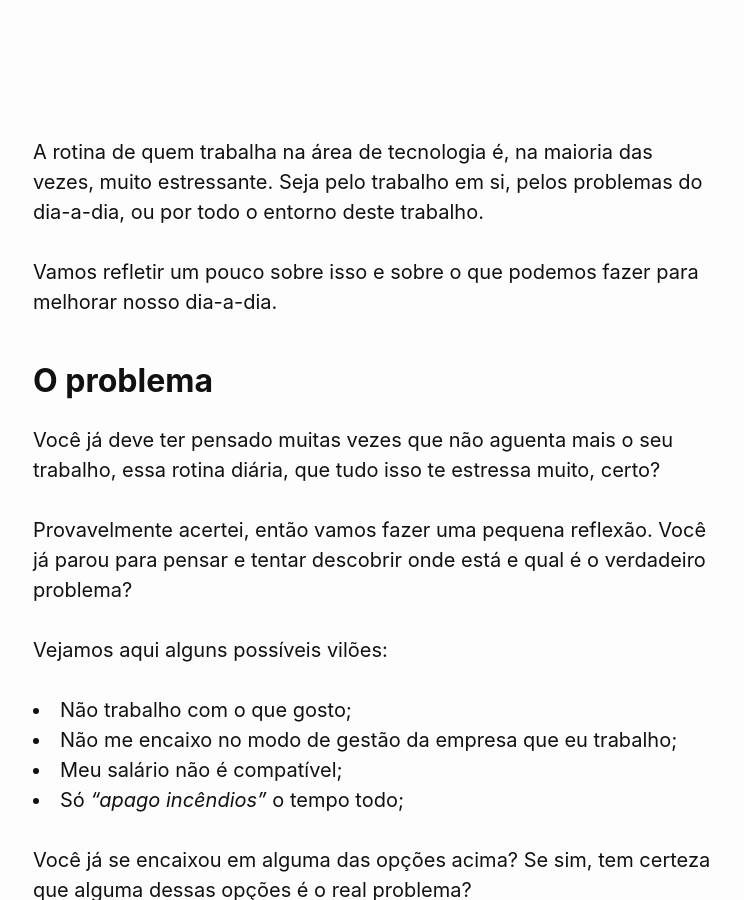
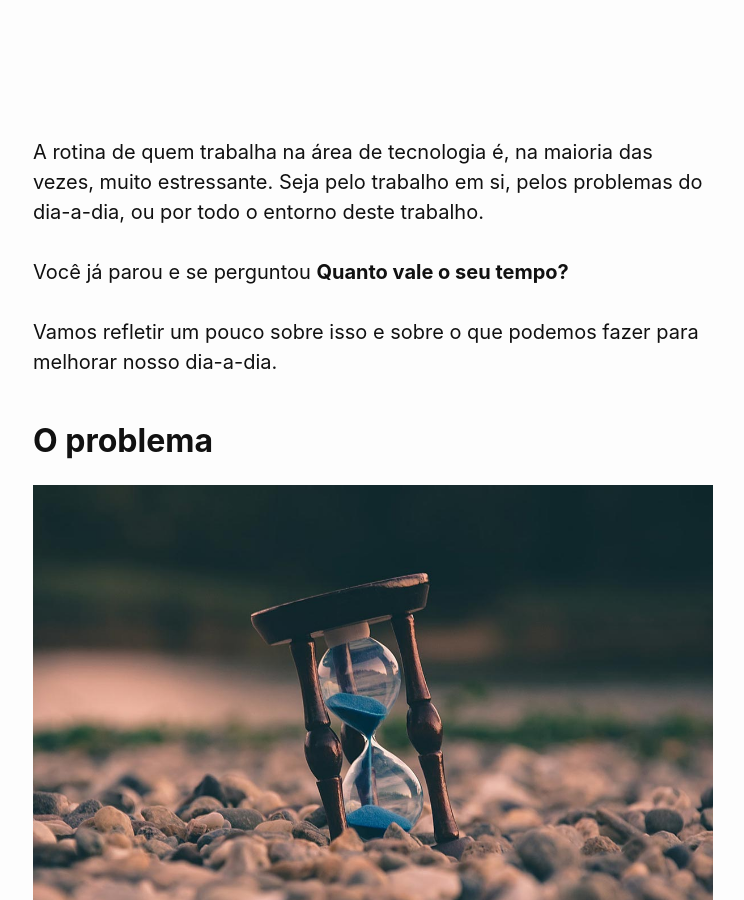
Before and after one commit to evertonstrack/blog.evertonstrack.com.br, a Jekyll site: the page built from _posts/2018-07-17-quanto-vale-o-seu-tempo.markdown, in a window 1280 px wide and 900 px high, scrolled down 329 px. Shown: the whole window, without its empty margins (267-1011 px from the left). Built offline with Jekyll 4.4.1, drawn with Linux system fonts in a browser that asks for light colours; comment, search, counter and statistics services are not loaded.

Commit message:
Share images on posts

```diff
--- a/_posts/2018-07-07-ola-meu-nome-e-everton.markdown
+++ b/_posts/2018-07-07-ola-meu-nome-e-everton.markdown
@@ -31,7 +33,7 @@ Sou estudante de Design, e isso meu deu um novo olhar sobre tudo na tecnologia.
 
 Minha noiva me definiria como o **Spock, com ódio**. Sou um cara meio quieto no geral, mas entre amigos sempre rola alguma piada sem graça.
 
-![Spock - Star Trek](https://d2mxuefqeaa7sj.cloudfront.net/s_89D3F5CD7CFF94850BBB1D254D12B21BC6FA9C60C0D832D828A34269F39F660D_1532400757464_spock.jpg)
+![Spock - Star Trek](/assets/images/posts/ola-meu-nome-e-everton/spock.jpg)
 
 Para finalizar, algumas curiosidade que ao meu ver me descrevem bem:
 
--- a/_posts/2018-07-17-quanto-vale-o-seu-tempo.markdown
+++ b/_posts/2018-07-17-quanto-vale-o-seu-tempo.markdown
@@ -6,15 +6,18 @@ date:   2018-07-26 21:58:09 -0300
 bodyClass: post-life
 theme-color: "#4CAF50"
 tags: ['life']
-image: /assets/images/evertonstrack.jpg
+image: /assets/images/posts/quanto-vale-seu-tempo/quanto-vale-seu-tempo.jpg
 ---
 
 A rotina de quem trabalha na área de tecnologia é, na maioria das vezes, muito estressante. Seja pelo trabalho em si, pelos problemas do dia-a-dia, ou por todo o entorno deste trabalho.
 
+Você já parou e se perguntou **Quanto vale o seu tempo?**
+
 Vamos refletir um pouco sobre isso e sobre o que podemos fazer para melhorar nosso dia-a-dia.
 
+## **O problema**
 
-## **O problema**
+![Quanto vale o seu tempo?]( /assets/images/posts/quanto-vale-seu-tempo/quanto-vale-seu-tempo.jpg)
 
 Você já deve ter pensado muitas vezes que não aguenta mais o seu trabalho, essa rotina diária, que tudo isso te estressa muito, certo?
 
```
Also changed, not shown: other parts of _posts/2018-07-07-ola-meu-nome-e-everton.markdown (+3 -1 lines), assets/images/posts/capitao-america-entendi-a-referencia.jpg (deleted), assets/images/posts/ola-meu-nome-e-everton/everton-strack.jpg (added), assets/images/posts/ola-meu-nome-e-everton/spock.jpg (added), assets/images/posts/quanto-vale-seu-tempo/quanto-vale-seu-tempo.jpg (added), assets/images/posts/spock.jpg (deleted), assets/images/posts/we-have-to-go-back.jpg (deleted).
